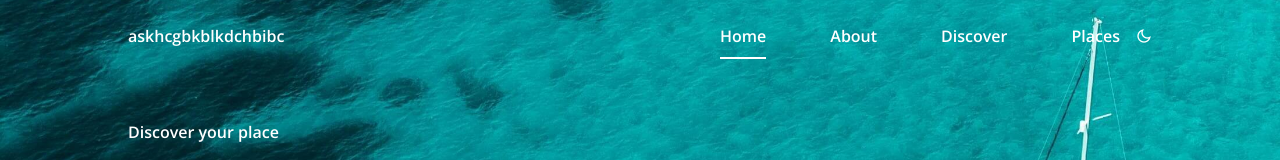
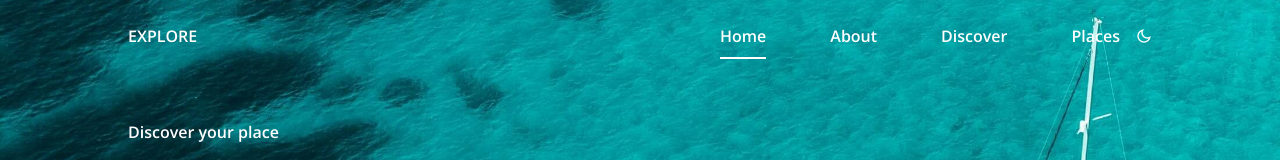
Before and after one commit to Krishna-sai-09/Travel-Website, a plain HTML site: page index.html in a window 1280 px wide. Shown: the top 160 px of the page. Drawn offline with nearby package versions, Linux system fonts and the light colour scheme.

Commit message:
Update index.html

```diff
--- a/index.html
+++ b/index.html
@@ -23,7 +23,7 @@
   <body>
     <header class="header" id="header">
       <nav class="nav container">
-        <a href="#" class="nav__logo">askhcgbkblkdchbibc</a>
+        <a href="#" class="nav__logo">EXPLORE</a>
 
         <div class="nav__menu" id="nav-menu">
           <ul class="nav__list">
```
